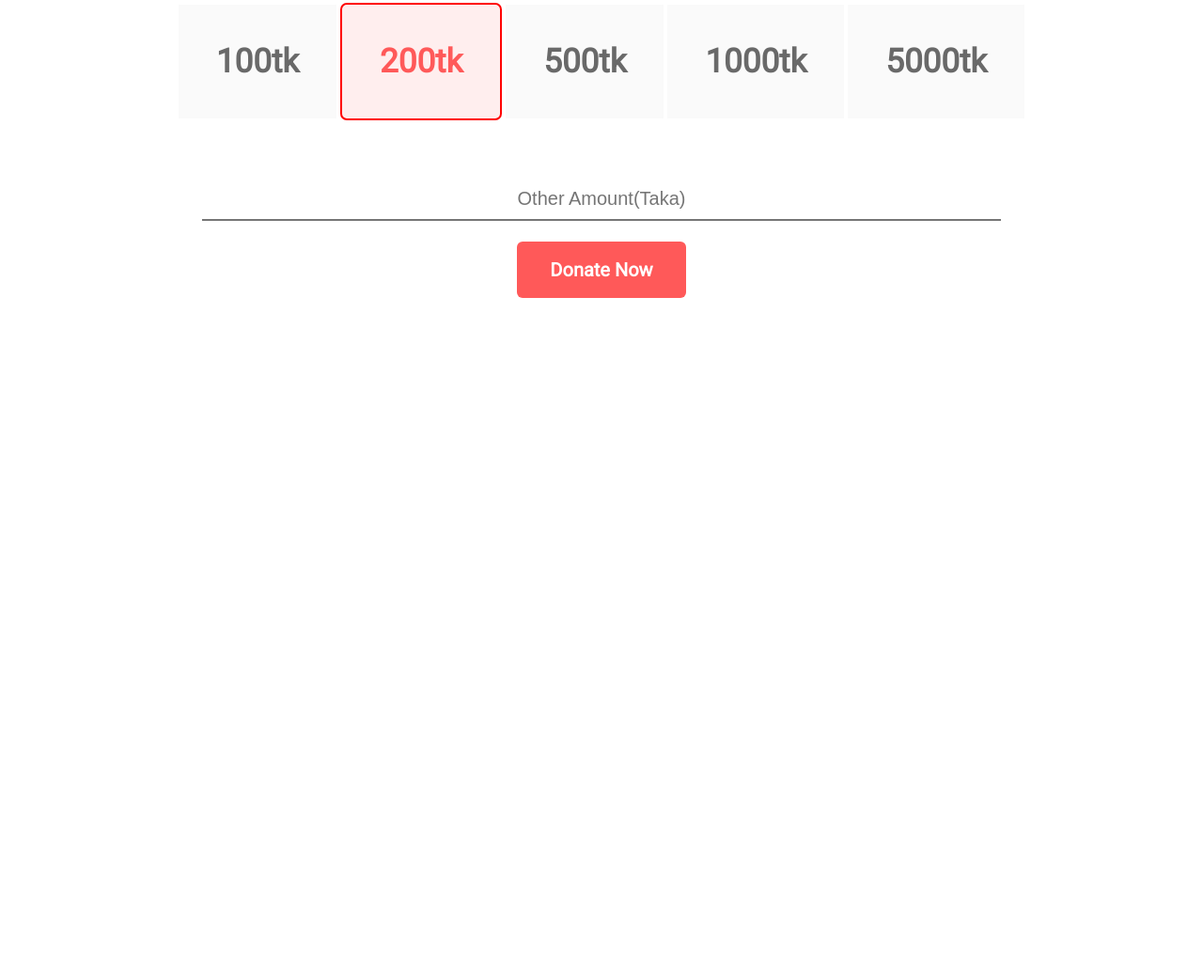
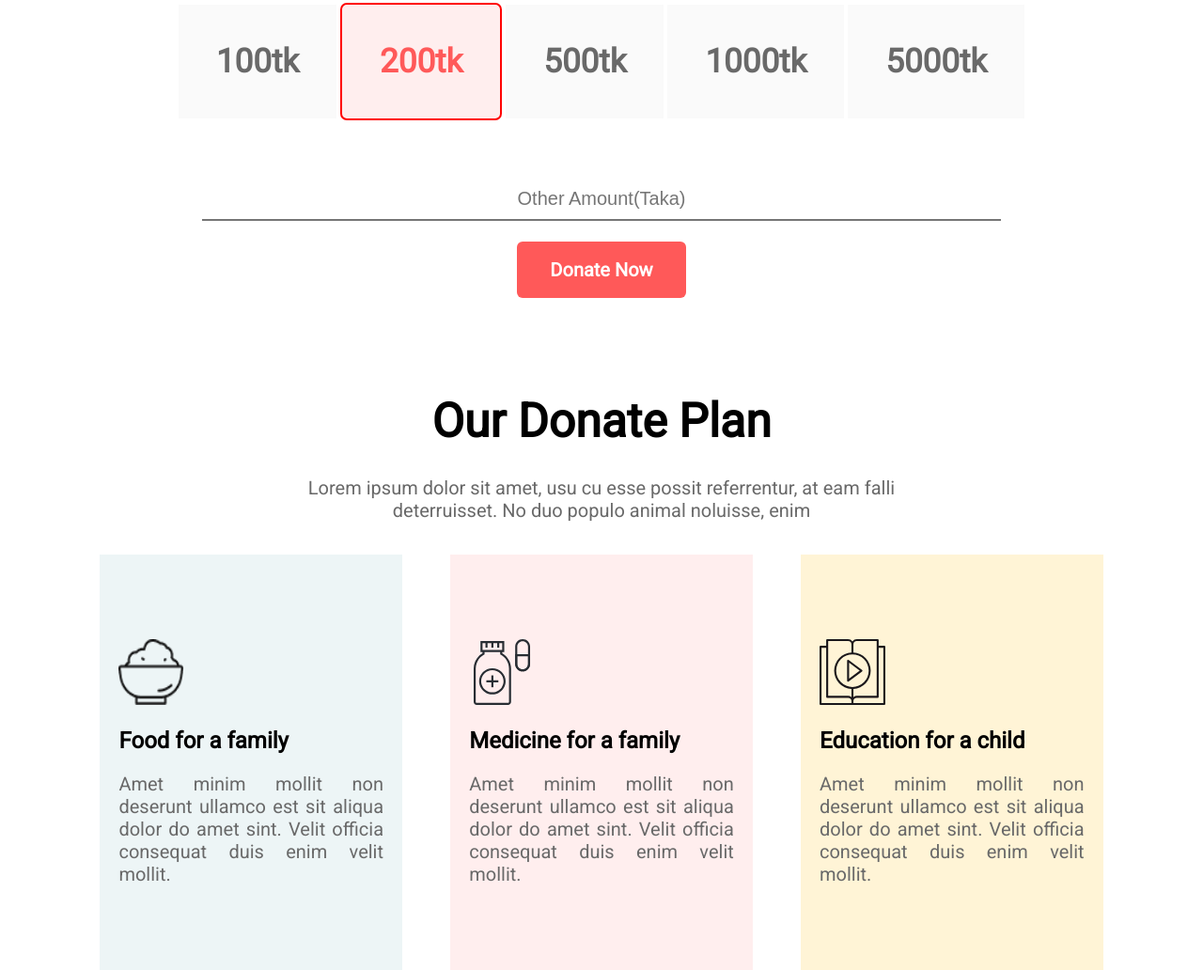
Before and after one commit to anayet2243/first-assignment, a plain HTML site: page index.html in a window 1280 px wide. Shown: the part 1048-2080 px from the top of the page at 94% size. Before the commit the page ends 1365 px from the top, so only its background shows below. Drawn offline with Linux system fonts and the light colour scheme.

Commit message:
donate plan section

```diff
--- a/index.html
+++ b/index.html
@@ -18,7 +18,7 @@
         <a class="button" href="http://" target="_blank" rel="noopener noreferrer">Donate Now</a>
    </section>
    <section class="donate-today">
-    <h1>Donate Today</h1>
+    <h1 class="donate-heading">Donate Today</h1>
     <p>Lorem ipsum dolor sit amet, usu cu esse possit referrentur, at eam falli <br>
         deterruisset. No duo populo animal noluisse, enim</p>
         <ul class="donate-amount">
@@ -33,5 +33,42 @@
        <a class="button" href="http://" target="_blank" rel="noopener noreferrer">Donate Now</a>
 
    </section>
+
+   <section class="donate-plan">
+    <h1 class="donate-heading">Our Donate Plan</h1>
+    <p class="plan-text">Lorem ipsum dolor sit amet, usu cu esse possit referrentur, at eam falli <br>
+        deterruisset. No duo populo animal noluisse, enim</p>
+        <div class="plan-section">
+            <div class="plan-sub-section bg-color-food">
+                <img src="icons/food.png" alt="">
+                <h2>Food for a family</h2>
+                <p>Amet minim mollit non deserunt
+                    ullamco est sit aliqua dolor do amet
+                    sint. Velit officia consequat duis enim
+                    velit mollit.</p>
+
+            </div>
+            <div class="plan-sub-section bg-color-shelter">
+                <img src="icons/medicine.svg" alt="">
+                <h2>Medicine for a family</h2>
+                <p>Amet minim mollit non deserunt
+                    ullamco est sit aliqua dolor do amet
+                    sint. Velit officia consequat duis enim
+                    velit mollit.</p>
+
+            </div>
+            <div class="plan-sub-section bg-color-edu">
+                <img src="icons/icon6.svg" alt="">
+                <h2>Education for a child</h2>
+                <p>Amet minim mollit non deserunt
+                    ullamco est sit aliqua dolor do amet
+                    sint. Velit officia consequat duis enim
+                    velit mollit.</p>
+
+            </div>
+
+        </div>
+
+   </section>
 </body>
 </html>
--- a/style.css
+++ b/style.css
@@ -38,7 +38,7 @@ body{
 .donate-today{
     text-align: center;
 }
-.donate-today h1{
+.donate-heading{
     font-size: 50px;
     padding: 120px 0px 30px 0px;
 }
@@ -71,3 +71,47 @@ body{
     font-size: 20px;
     text-align: center;
 }
+.donate-plan h1{
+    text-align: center;
+}
+.plan-text{
+    color: dimgrey;
+    font-size: 20px;
+    margin-bottom: 35px;
+    text-align: center;
+
+}
+.plan-sub-section{
+
+    padding: 90px 20px;
+    width: 22%;
+    margin: 0% 2%;
+
+}
+.plan-section{
+    display: flex;
+    justify-content: center;
+}
+.plan-section img{
+    height: 70px;
+    width: 70px;
+}
+.plan-section h2{
+    padding: 20px 0px;
+}
+.bg-color-food{
+    background-color: #EDF5F6;
+
+}
+.bg-color-shelter{
+    background-color: #FFEEEE;
+
+}
+.bg-color-edu{
+    background-color: #FFF4D6;
+}
+.plan-section p{
+    color: dimgrey;
+    font-size: 20px;
+    text-align: justify;
+}
```
